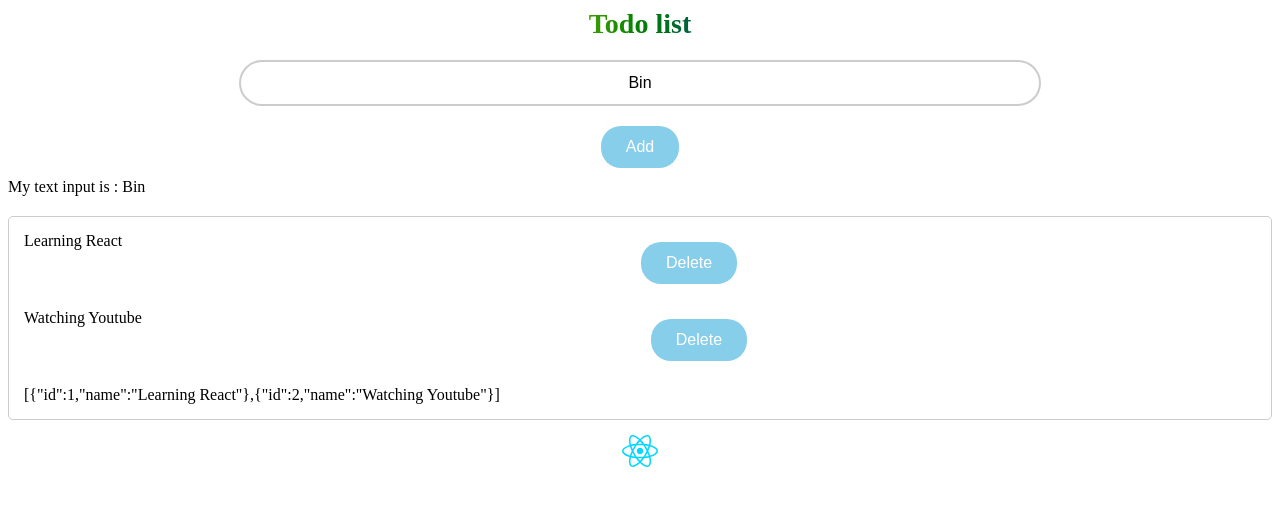
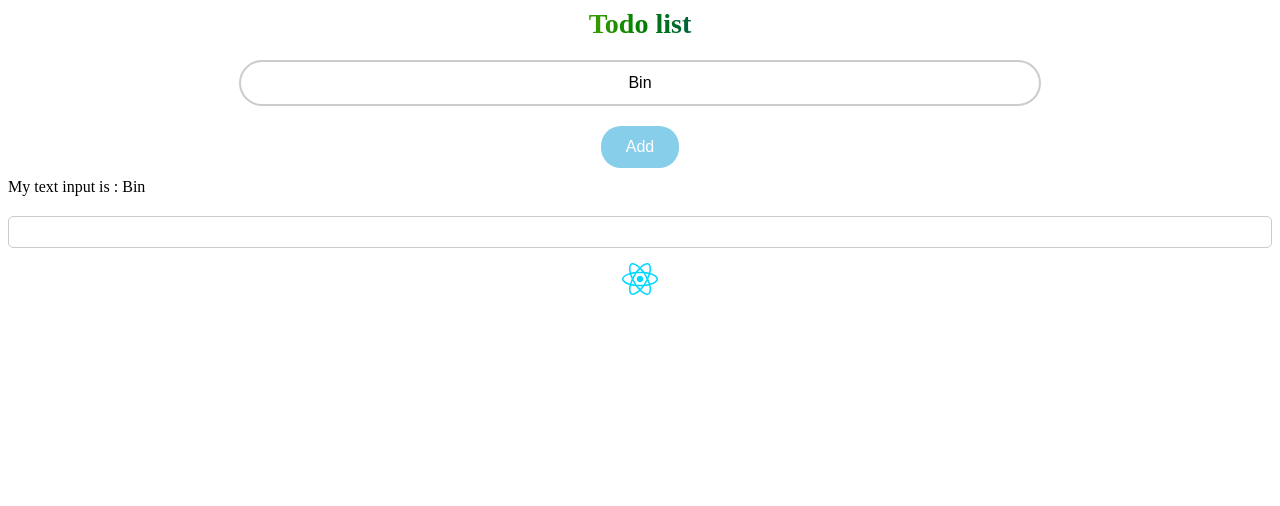
Before and after one commit to aykuBintoiday/react-vite-DangKhoa, a React (Vite) app in the folder HocReact/: page / in a window 1280 px wide. Shown: the top 506 px of the page. Built offline with nearby package versions, Linux system fonts and the light colour scheme.

Commit message:
Update code lần 12

```diff
--- a/HocReact/src/App.jsx
+++ b/HocReact/src/App.jsx
@@ -6,22 +6,16 @@ import { useState } from 'react';
 const App = () => {
 
   const [todoList, setTodoList] = useState([
-    {
-      id: 1,
-      name: "Learning React"
-    },
-    {
-      id: 2,
-      name: "Watching Youtube"
-    }
+    // {
+    //   id: 1,
+    //   name: "Learning React"
+    // },
+    // {
+    //   id: 2,
+    //   name: "Watching Youtube"
+    // }
   ])
 
-  const Bin = "Bin haha";
-  const age = 19;
-  const data = {
-    address: "danang",
-    country: "vietnam"
-  }
 
   const addNewTodo = (name) => {
     const newTodo = {
@@ -47,10 +41,6 @@ const App = () => {
       addNewTodo={addNewTodo}
       />
       <TodoData
-      name={Bin}
-      age={age}
-      address={data.address}
-      country={data.country}
       todoList={todoList}
       />
       <div className='todo-image'>
--- a/HocReact/src/components/todo/TodoData.jsx
+++ b/HocReact/src/components/todo/TodoData.jsx
@@ -2,13 +2,12 @@ const TodoData = (props) => {
 
     const {todoList} = props;
 
-    console.log(">>> check todoList: ", todoList);
     return (
     <div className='todo-data'>
             {todoList.map((item, index) => {
                 console.log("Check map: ", item, index )
                 return (
-                    <div className="todo-item">
+                    <div className="todo-item" key={index.id}>
                         <div>{item.name}</div>
                         <button>Delete</button>
                     </div>
@@ -16,9 +15,6 @@ const TodoData = (props) => {
             })}
 
         {/* <button onClick={addNewTodo}>Click me</button> */}
-        <div>
-            {JSON.stringify(props.todoList)}
-        </div>
     </div>
     )
 }
```
